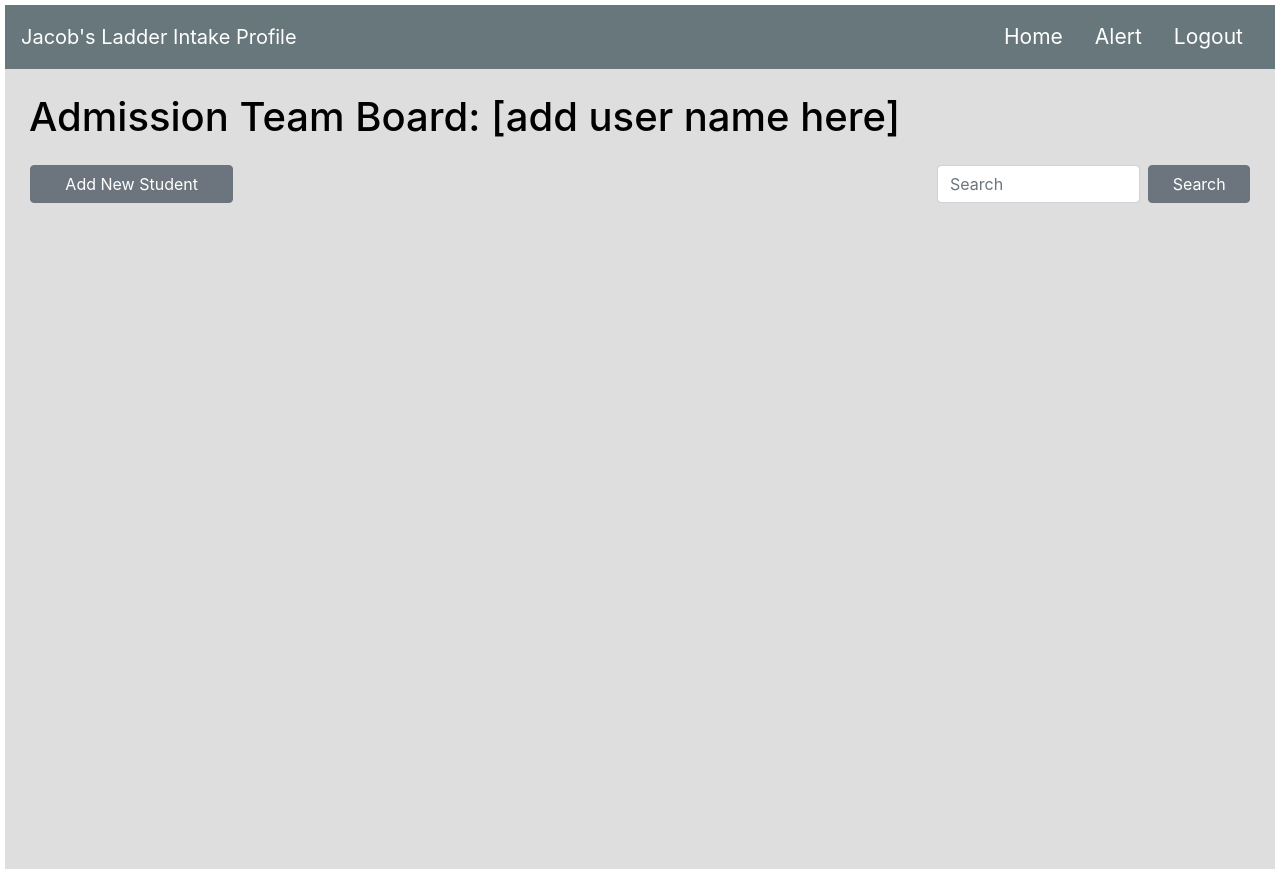
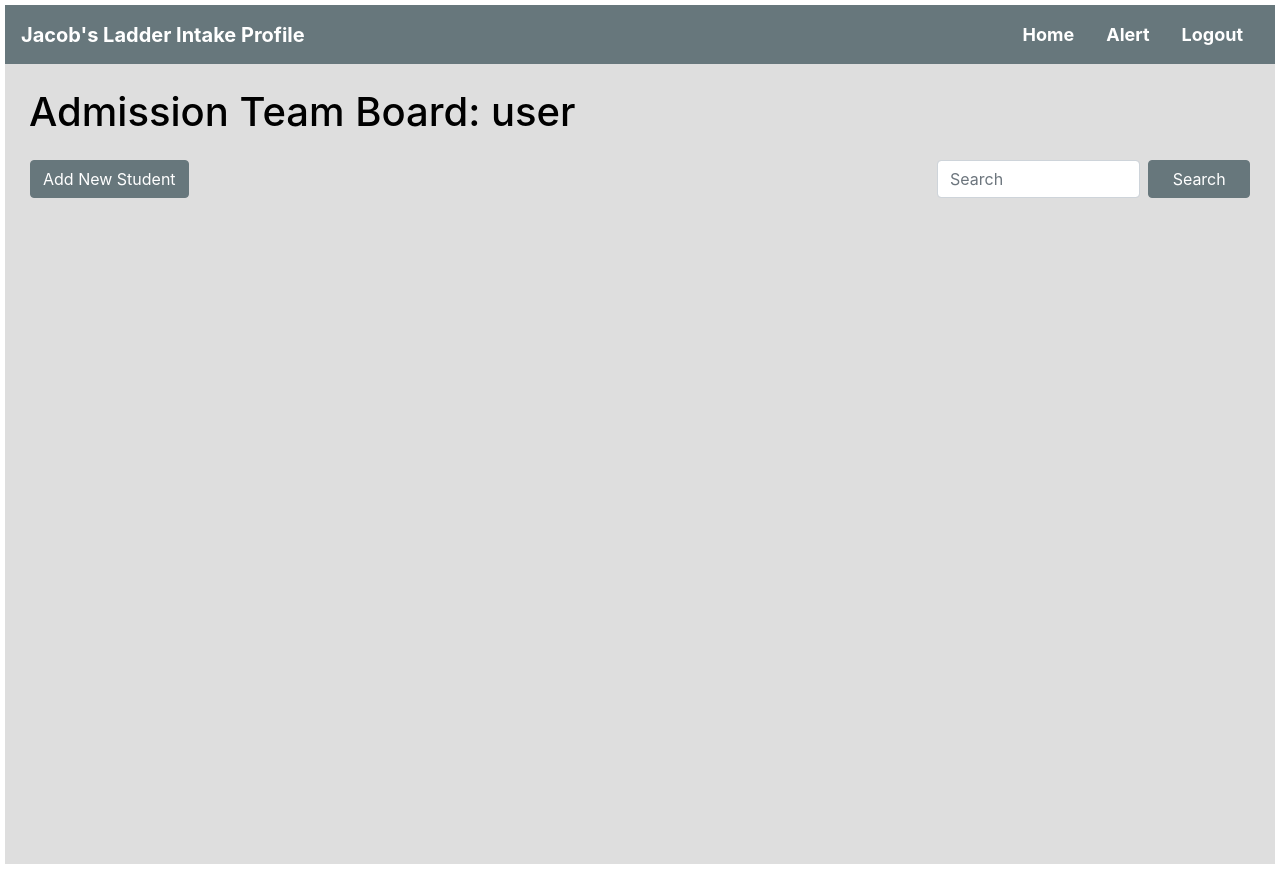
Before and after one commit to JacobsLadderIntake/FrontEndReact, a React (Create React App) app: page /adminhome in a window 1280 px wide. Built offline with nearby package versions, Linux system fonts and the light colour scheme.

Commit message:
fix styling changes that were messed up when merging with master/abby's branch

```diff
--- a/src/AdminView/adminHome.css
+++ b/src/AdminView/AdminHome.css
@@ -8,5 +8,9 @@
     color: black;
 }
 
-/* define custom settings for buttons
-    probably want to pull these stylings into another file*/
+.adminHome button {
+    background-color: #67777C;
+    color: white;
+    border-color: #67777C;
+    border-width: thin;
+}
--- a/src/AdminView/AdminHome.js
+++ b/src/AdminView/AdminHome.js
@@ -1,27 +1,49 @@
 import React from 'react'
 
-import './adminHome.css';
+import './AdminHome.css';
 import '../custom-style.css'
 import Header from '../Header/Header'
-import { Button, Input} from 'reactstrap'
+import {Button, Input, Container, Row, Card, CardBody, CardTitle, CardSubtitle, CardText} from 'reactstrap'
 
 class AdminHome extends React.Component {
+    constructor(props) {
+        super(props);
+
+    }
+
     render() {
+        const user = 'user';
+
         return (
             <div>
                 <Header/>
                 <div className = "adminHome container-fluid p-4" >
                     <div className = "row" >
                         <a className = "admin-top col-9">
-                            <h1 className="">Admission Team Board: [add user name here]</h1>
+                            <h1 className="">Admission Team Board: {user}</h1>
                         </a>
                     </div>
                     <div className={"row p-3"}>
-                        <Button className= "col-2 mr-sm-2 button">Add New Student</Button>
+                        <Button className= {"styles.button"}>Add New Student</Button>
                         <Input className="col-2 mr-sm-2 form-control ml-auto" type="search" placeholder="Search" aria-label="Search"/>
                         <Button className="col-1 my-2 my-sm-0 button" type="submit">Search</Button>
                     </div>
+                    {/*<Container className={"cardView p-4 "}>*/}
+                        {/*<Row>*/}
+                            {/*<Card className="w-25">*/}
+                                {/*<CardBody>*/}
+                                    {/*<CardTitle>Card title</CardTitle>*/}
+                                    {/*<CardSubtitle>Card subtitle</CardSubtitle>*/}
+                                {/*</CardBody>*/}
+                            {/*</Card>*/}
+                            {/*<Card>*/}
+
+                            {/*</Card>*/}
+                        {/*</Row>*/}
+                    {/*</Container>*/}
+
                 </div>
+
             </div>
 
     )
--- a/src/App.css
+++ b/src/App.css
@@ -1,32 +1,18 @@
-.App {
-    text-align: center;
-}
+/*.App {*/
+    /*text-align: center;*/
+/*}*/
 
-.App-logo {
-    animation: App-logo-spin infinite 20s linear;
-    height: 40vmin;
-}
+/*.App-header {*/
+    /*background-color: #282c34;*/
+    /*min-height: 100vh;*/
+    /*display: flex;*/
+    /*flex-direction: column;*/
+    /*align-items: center;*/
+    /*justify-content: center;*/
+    /*font-size: calc(10px + 2vmin);*/
+    /*color: white;*/
+/*}*/
 
-.App-header {
-    background-color: #282c34;
-    min-height: 100vh;
-    display: flex;
-    flex-direction: column;
-    align-items: center;
-    justify-content: center;
-    font-size: calc(10px + 2vmin);
-    color: white;
-}
-
-.App-link {
-    color: #61dafb;
-}
-
-@keyframes App-logo-spin {
-    from {
-        transform: rotate(0deg);
-    }
-    to {
-        transform: rotate(360deg);
-    }
-}
+/*.App-link {*/
+    /*color: #61dafb;*/
+/*}*/
--- a/src/Header/Header.js
+++ b/src/Header/Header.js
@@ -6,7 +6,7 @@ import { Navbar, NavbarBrand, Nav, NavItem, NavLink} from 'reactstrap'
     render() {
         return (
             <Navbar className="navbar navbar-expand-lg header" expand="md">
-                <NavbarBrand className="company">Jacob's Ladder Intake Profile</NavbarBrand>
+                <NavbarBrand className="text-lg-left">Jacob's Ladder Intake Profile</NavbarBrand>
                     <Nav className="ml-auto">
                         <NavItem >
                             <NavLink className="header" href="/">Home</NavLink>
--- a/src/Header/header.css
+++ b/src/Header/header.css
@@ -1,10 +1,7 @@
-.company {
-    font-size: calc(10px + 3vmin);
-}
-
 .header {
     background-color: #67777C;
-    font-size: calc(5px + 2vmin);
+    font-size: calc(10px + 1vmin);
+    font-weight: bold;
     color: white;
 }
 
--- a/src/custom-style.css
+++ b/src/custom-style.css
@@ -1,4 +1,7 @@
 /*started to create a file to hold styling that we would want throughout the site*/
+
+/*okay so this can hold what we want to use throughout the site but will need to be copied/pasted into a css file that
+is specific to each component*/
 
 .button {
     background-color: #788B91;
--- a/src/index.js
+++ b/src/index.js
@@ -1,12 +1,15 @@
 import React from 'react';
 import ReactDOM from 'react-dom';
 import './index.css';
+import './custom-style.css'
 import App from './App';
 import * as serviceWorker from './serviceWorker';
 import 'bootstrap/dist/css/bootstrap.min.css';
 
 
-ReactDOM.render(<App />, document.getElementById('root'));
+ReactDOM.render(
+    <App />,
+    document.getElementById('root'));
 
 // If you want your app to work offline and load faster, you can change
 // unregister() to register() below. Note this comes with some pitfalls.
```
Also changed, not shown: Login.js (deleted, +0 -55 lines), src/Login.js (added, +55 -0 lines).
